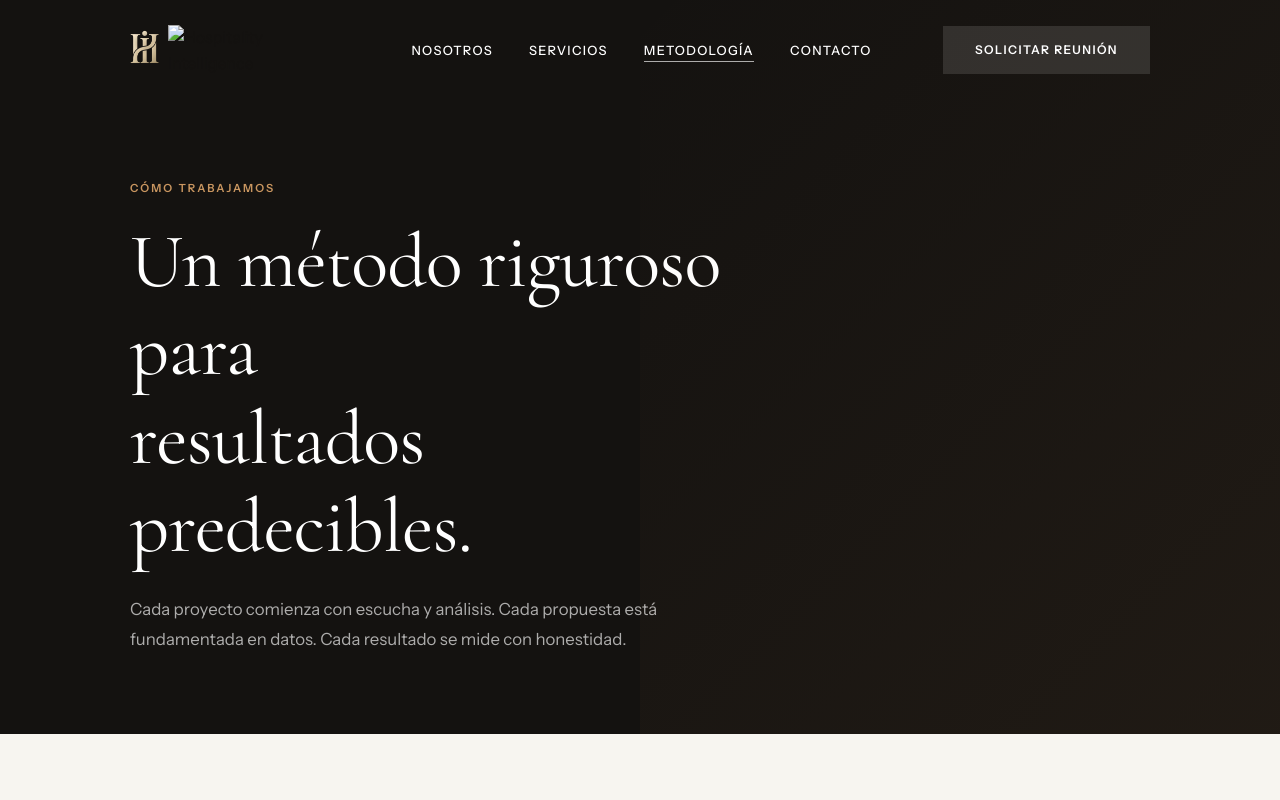
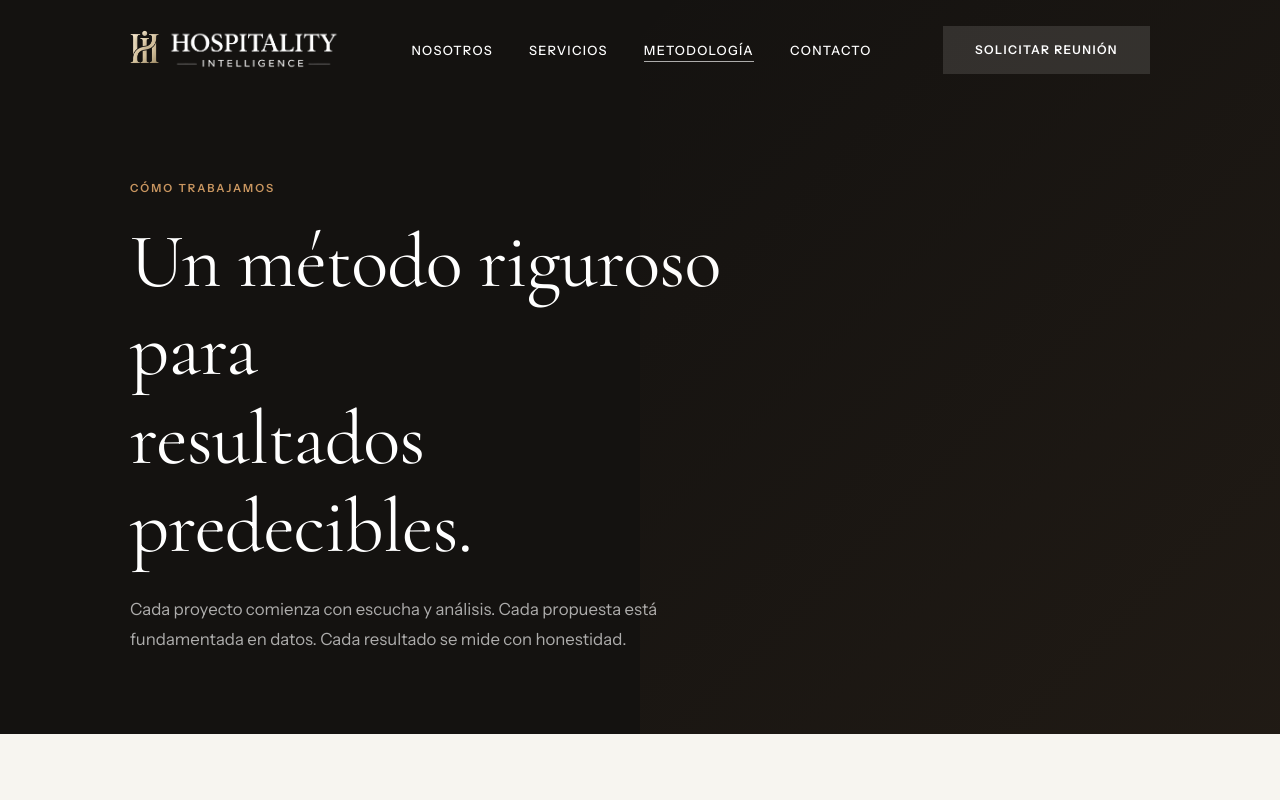
Before and after one commit to DTF502/PaginaWebConsultoria, a plain HTML site: page metodologia.html in a window 1280 px wide. Shown: the top 800 px of the page. Drawn offline with nearby package versions, Linux system fonts and the light colour scheme.

Commit message:
Imagenes bien

```diff
--- a/metodologia.html
+++ b/metodologia.html
@@ -265,7 +265,7 @@
         <div class="nav__logo-brand">
           <img src="Logo.png" alt="Logo Hospitality Intelligence" class="nav__logo-img" />
           <img src="Logonegro.png" alt="Hospitality Intelligence" class="nav__logo-text-img nav__logo-text-img--dark" />
-          <img src="Logoblanco.pn" alt="Hospitality Intelligence" class="nav__logo-text-img nav__logo-text-img--light" />
+          <img src="Logoblanco.png" alt="Hospitality Intelligence" class="nav__logo-text-img nav__logo-text-img--light" />
         </div>
       </a>
       <ul class="nav__links">
```
